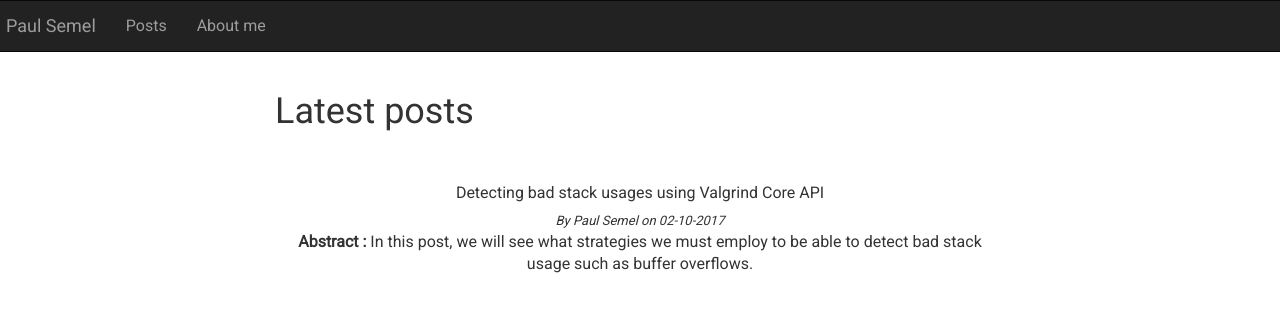
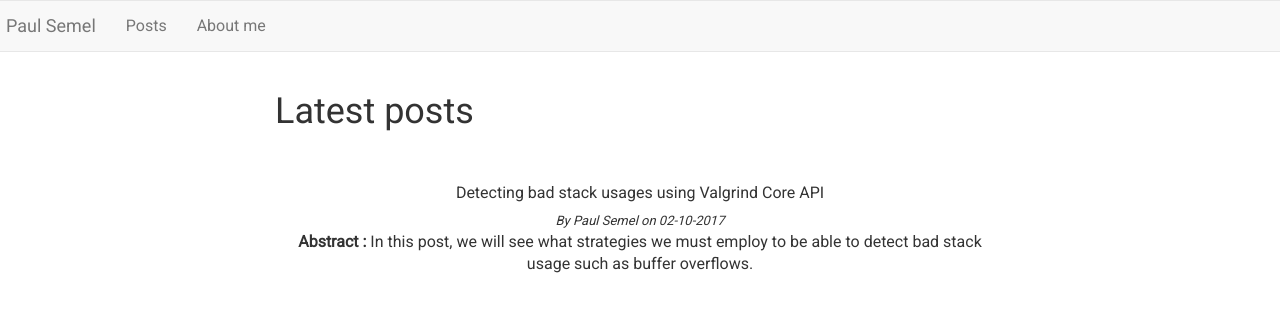
Before and after one commit to paulsemel/blog, a Django app: page / in a window 1280 px wide. Shown: the top 312 px of the page. Run offline with Django 3.2, Linux system fonts and the light colour scheme; some libraries are stand-ins or nearby versions.

Commit message:
update bootstrap navbar style
Signed-off-by: Paul Semel <paul.semel@lse.epita.fr>

```diff
--- a/app/templates/base.html
+++ b/app/templates/base.html
@@ -11,7 +11,7 @@
     </head>
     <body>
 		<div class="row" style="padding-left:5px; padding-right:5px;">
-			<nav class="navbar navbar-inverse">
+			<nav class="navbar navbar-default">
 				<div class="container-fluid">
 					<div class="navbar-header">
 						<button type="button" class="navbar-toggle" data-toggle="collapse" data-target="#myNavbar">
```
